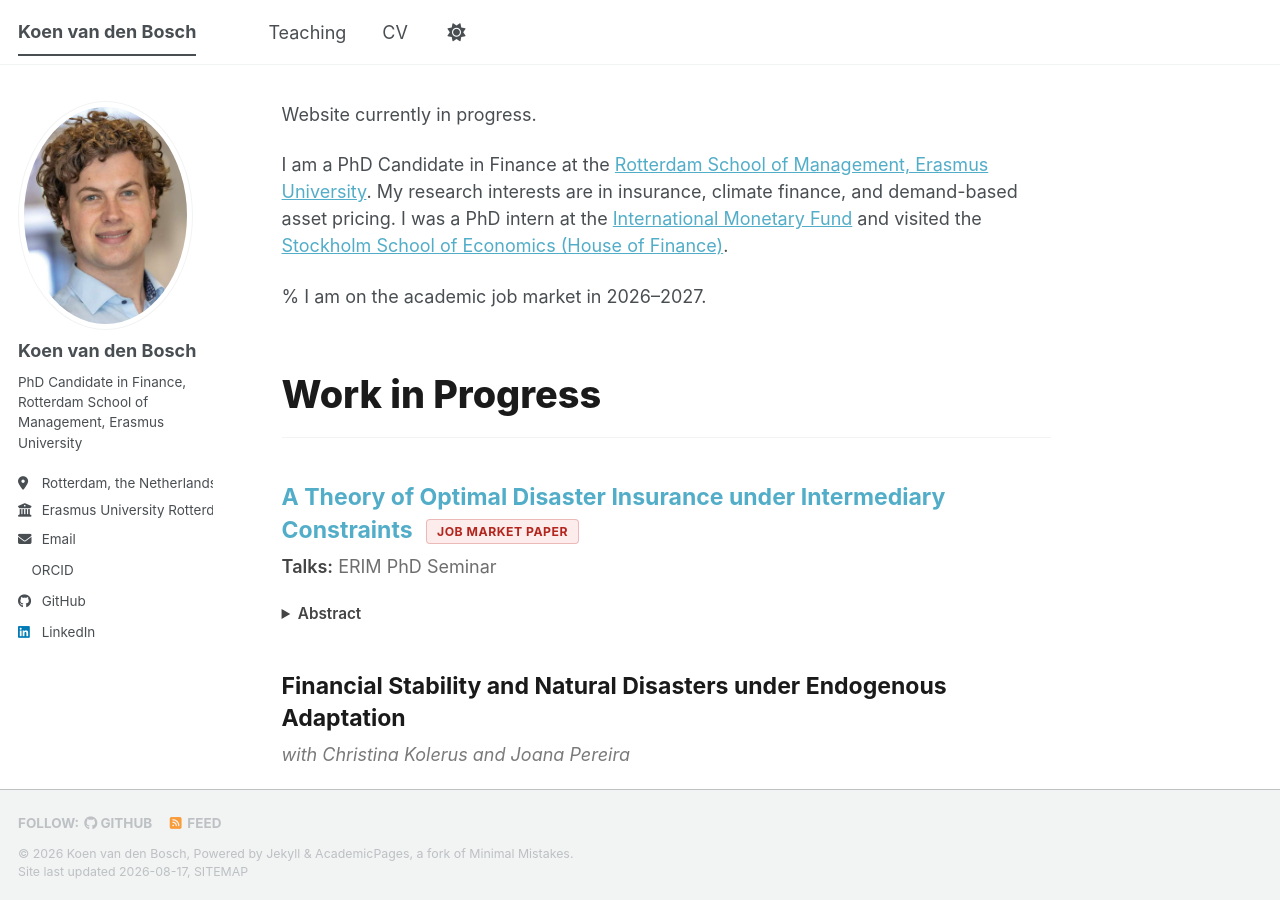
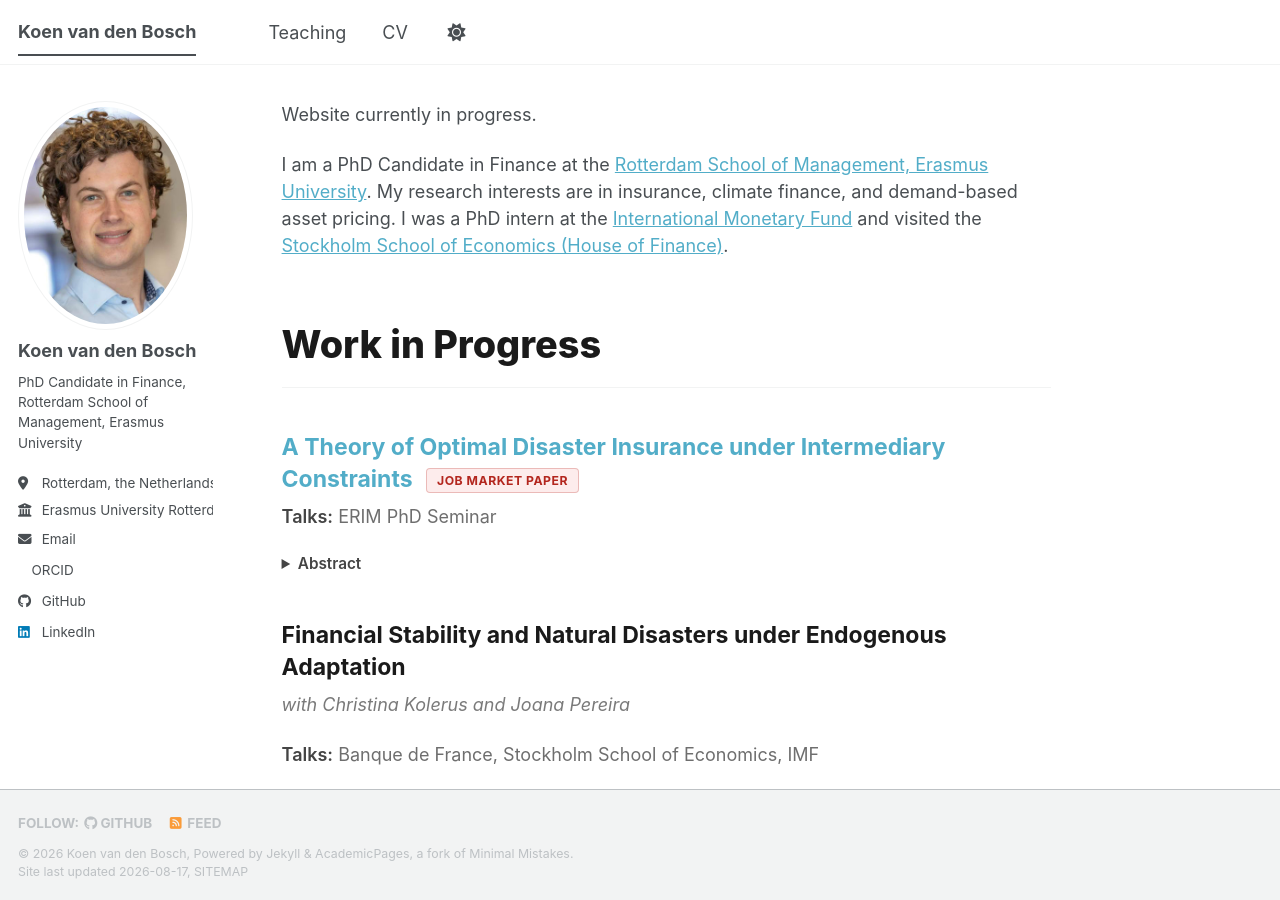
Before and after one commit to koenbosch/https-koenvandenbosch.github.io-, a Jekyll site: the page built from _pages/about.md, in a window 1280 px wide and 900 px high. Built offline with Jekyll 4.4.1, drawn with Linux system fonts in a browser that asks for light colours; a style sheet for code colours, icons or effects is not loaded.

Commit message:
Update about.md

```diff
--- a/_pages/about.md
+++ b/_pages/about.md
@@ -11,8 +11,6 @@ redirect_from:
 Website currently in progress.
 
 I am a PhD Candidate in Finance at the [Rotterdam School of Management, Erasmus University](https://www.rsm.nl/). My research interests are in insurance, climate finance, and demand-based asset pricing. I was a PhD intern at the [International Monetary Fund](https://www.imf.org/) and visited the [Stockholm School of Economics (House of Finance)](https://www.hhs.se/en/houseoffinance/).
-
-% I am on the academic job market in 2026&ndash;2027.
 
 ## Work in Progress
 {: .paper-section-title}
```
